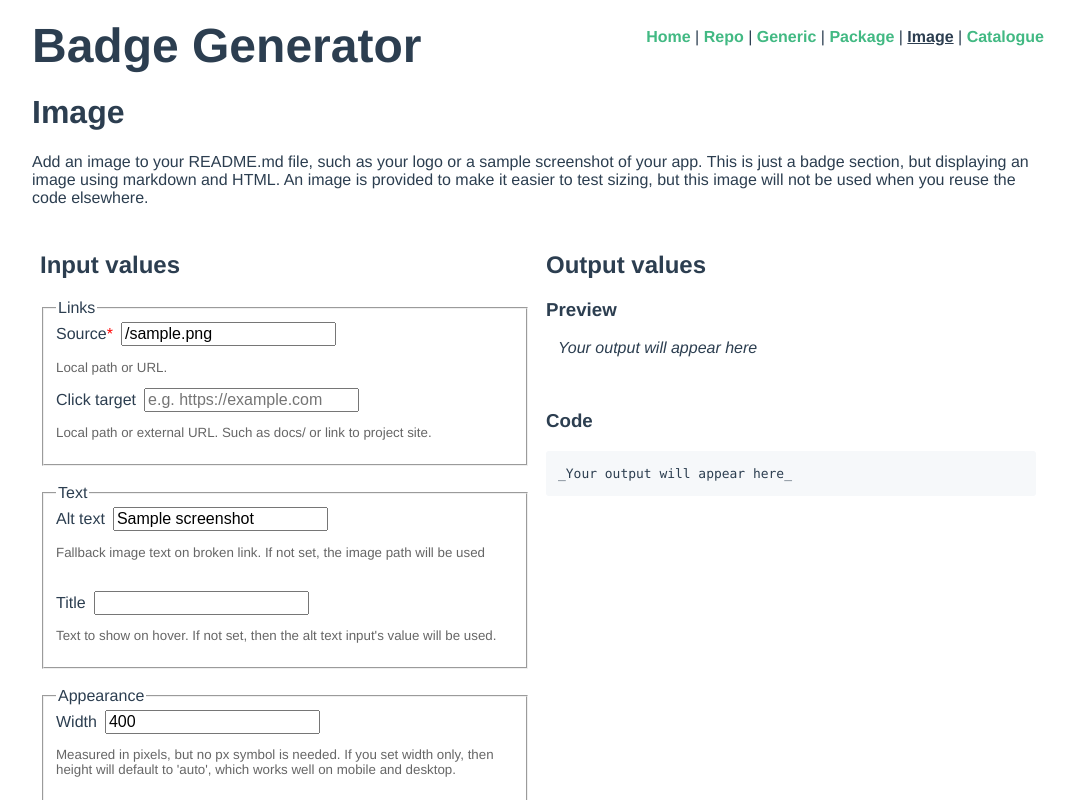
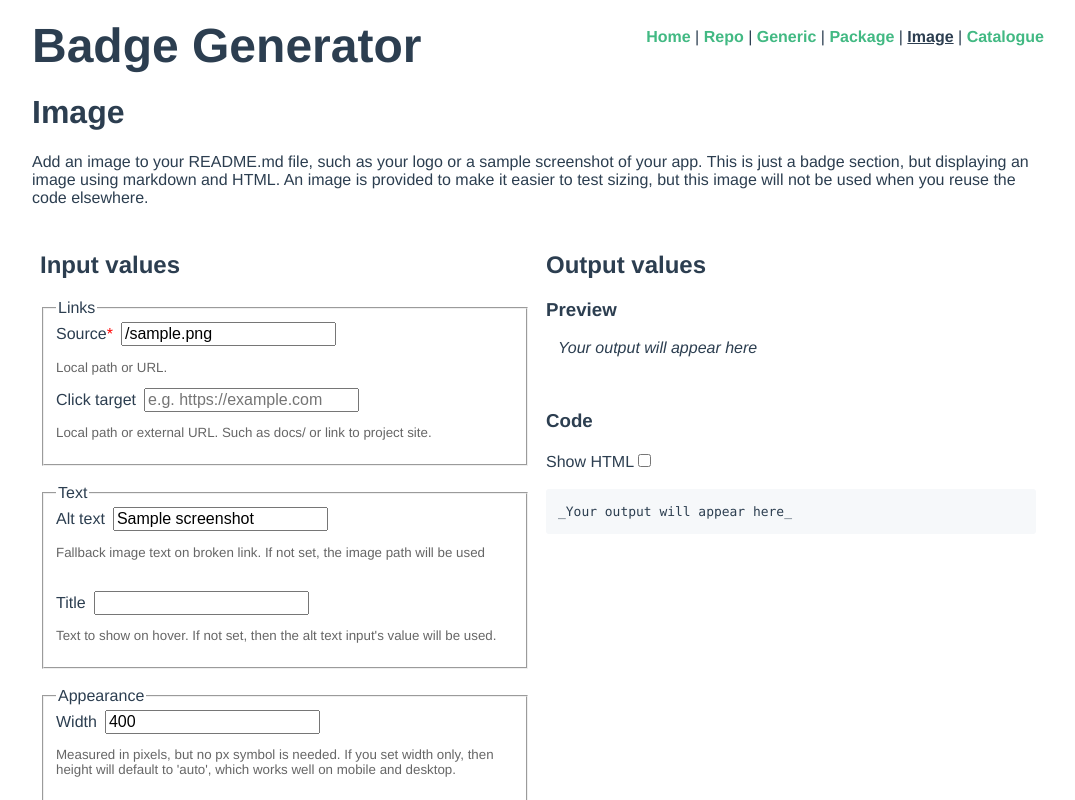
Before and after one commit to MichaelCurrin/badge-generator, a Vue app: page /#/image in a window 1280 px wide. Shown: the top 800 px of the page, without its empty margins (102-1177 px from the left). Built offline with nearby package versions, Linux system fonts and the light colour scheme; a small style sheet from the web is missing.

Commit message:
feat: add HTML mode to Code

```diff
--- a/src/components/Code.vue
+++ b/src/components/Code.vue
@@ -1,21 +1,61 @@
 // Render Markdown as a codeblock. Apply highlighting on content changes.
 <template>
-  <pre><code ref="codeBlock" class="markdown">{{ code }}</code></pre>
+  <div>
+    <Checkbox label="Show HTML" v-model="asHtml" />
+    <br />
+
+    <pre><code ref="codeBlock" class="markdown">{{ outputCode }}</code></pre>
+  </div>
 </template>
 
 <script lang="ts">
 import hljs from "highlight.js";
+import markdownIt from "markdown-it";
 import { defineComponent } from "vue";
+
+import Checkbox from "./Checkbox.vue";
+
+const md = new markdownIt({ html: true });
+
+/**
+ * Turn HTML generated from Markdown into more typical HTML.
+ */
+function cleanHtml(htmlCode: String) {
+  return htmlCode
+    .replaceAll("<p>", "")
+    .replaceAll("</p>", "\n")
+    .replaceAll("<em>", "<i>")
+    .replaceAll("</em>", "</i>")
+    .replaceAll("<strong>", "<b>")
+    .replaceAll("</strong>", "</bold>")
+    .replaceAll("&amp;", "&");
+}
 
 export default defineComponent({
   name: "Code",
+  components: {
+    Checkbox,
+  },
   props: {
     code: { type: String, required: true },
+  },
+  data() {
+    return {
+      asHtml: false,
+    };
+  },
+  computed: {
+    outputCode(): String {
+      return this.asHtml ? cleanHtml(this.toHTML(this.code)) : this.code;
+    },
   },
   methods: {
     highlight() {
       const block = this.$refs.codeBlock as HTMLElement;
       hljs.highlightBlock(block);
+    },
+    toHTML(value: string) {
+      return md.render(value);
     },
   },
   mounted() {
```
